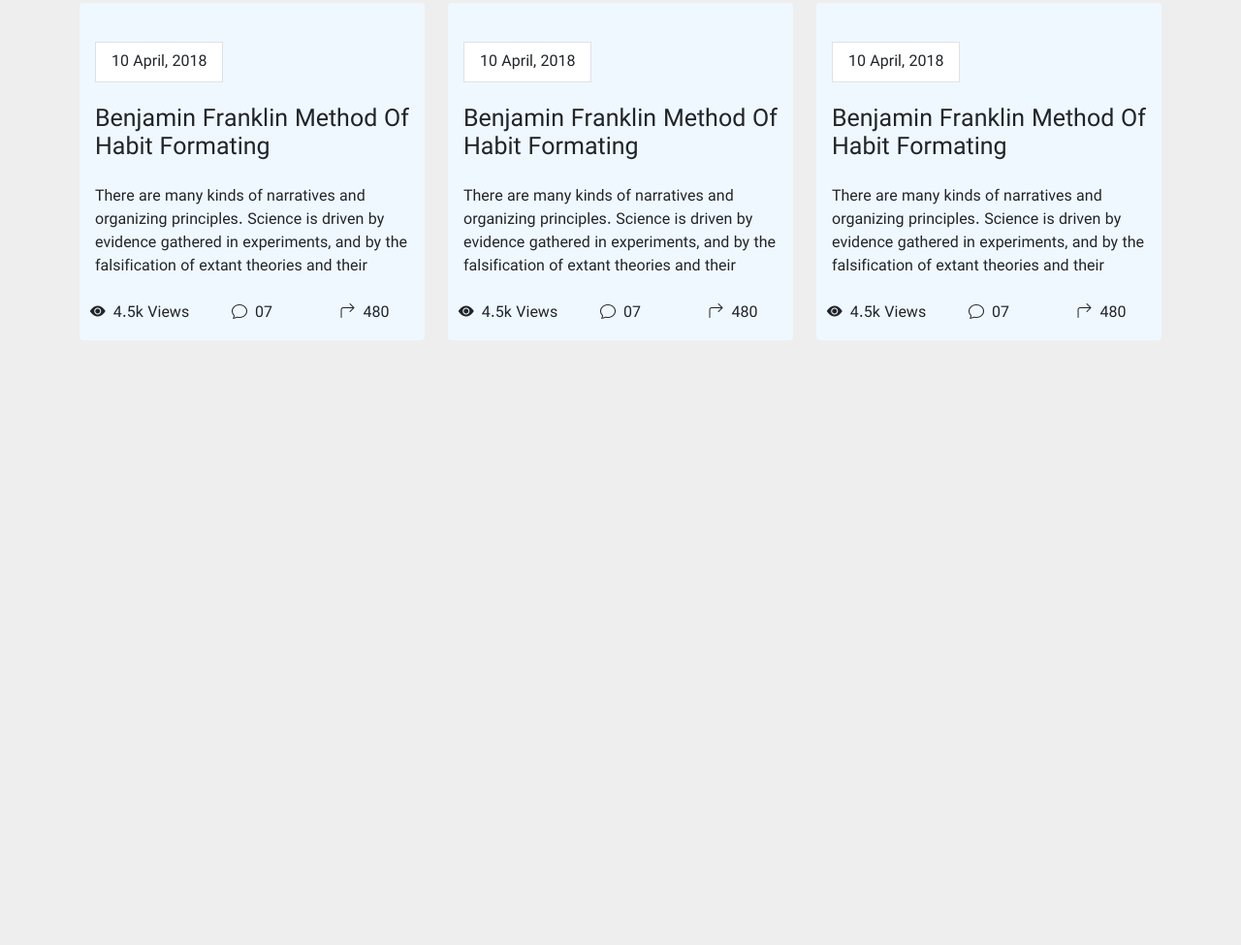
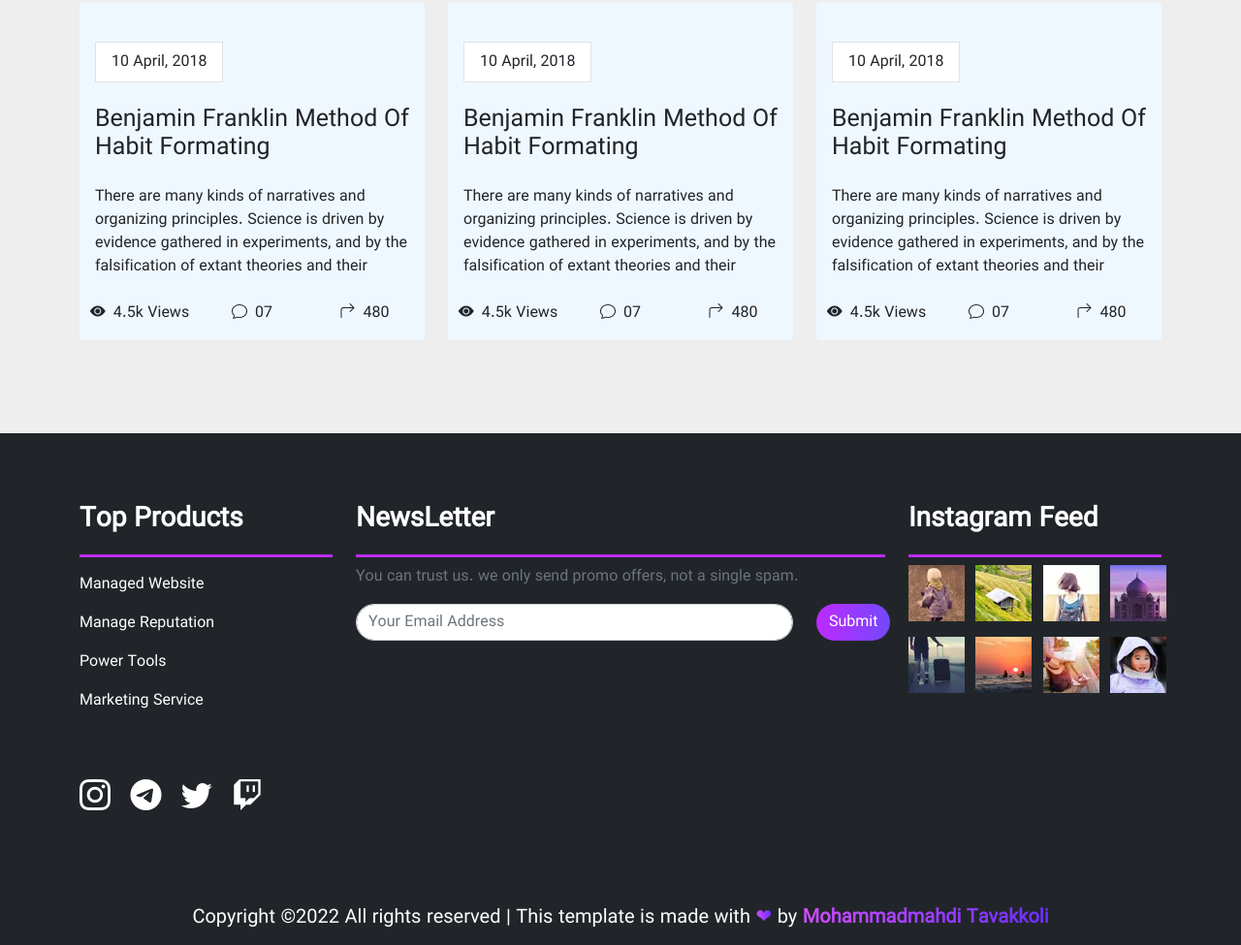
Before and after one commit to mm-tvkl/Complete-Project-3, a website: page index.html in a window 1280 px wide. Shown: the part 5870-6845 px from the top of the page at 97% size. Before the commit the page ends 6317 px from the top, so only its background shows below. Drawn offline with nearby package versions, Linux system fonts and the light colour scheme; files whose address does not match are found by name.

Commit message:
Footer Section and Author Name

```diff
--- a/css/style.css
+++ b/css/style.css
@@ -197,3 +197,42 @@ body {
 .m-card-title {
     font-size: 25px;
 }
+
+.footer-title {
+    border-bottom: 3px solid #bc2bff;
+    padding-bottom: 20px;
+}
+
+.ulItem a {
+    color: white;
+    text-decoration: none;
+    transition: color 200ms;
+}
+
+.ulItem a:hover {
+    color: #eb9dff;
+}
+
+.authorName {
+    background: -webkit-linear-gradient(180deg, #6a2eff, #d04eff);
+    -webkit-background-clip: text;
+    -webkit-text-fill-color: transparent;
+    -moz-background-clip: text;
+    -moz-text-fill-color: transparent;
+    -o-background-clip: text;
+    -o-text-fill-color: transparent;
+}
+
+.icon-link {
+    color: white;
+}
+
+.icon-link:hover {
+    background: -webkit-linear-gradient(180deg, #6a2eff, #d04eff);
+    -webkit-background-clip: text;
+    -webkit-text-fill-color: transparent;
+    -moz-background-clip: text;
+    -moz-text-fill-color: transparent;
+    -o-background-clip: text;
+    -o-text-fill-color: transparent;
+}
--- a/index.html
+++ b/index.html
@@ -549,6 +549,84 @@
         </div>
     </section>
 
+    <!-- Footer -->
+    <footer>
+        <!-- Main Content -->
+        <div class="container-fluid bg-dark py-5">
+            <div class="container py-4">
+                <div class="row gy-5">
+                    <div class="col-sm-12 col-lg-3">
+                        <h3 class="footer-title text-white fw-bolder">Top Products</h3>
+                        <ul class="list-unstyled">
+                            <li class="my-3 ulItem"><a href="#">Managed Website</a></li>
+                            <li class="my-3 ulItem"><a href="#">Manage Reputation</a></li>
+                            <li class="my-3 ulItem"><a href="#">Power Tools</a></li>
+                            <li class="my-3 ulItem"><a href="#">Marketing Service</a></li>
+                        </ul>
+                    </div>
+                    <div class="col-sm-12 col-lg-6">
+                        <h3 class="footer-title text-white fw-bolder">NewsLetter</h3>
+                        <p class="text-muted">You can trust us. we only send promo offers, not a single spam.</p>
+                        <div class="row gy-3">
+                            <div class="col-lg-10 col-sm-12 col-md-9">
+                                <input type="text" class="form-control rounded-pill " placeholder="Your Email Address">
+                            </div>
+                            <div class="col-lg-2 col-sm-12 col-md-3 d-grid">
+                                <input type="submit" class="btn btn-purple-gradient rounded-pill">
+                            </div>
+                        </div>
+                    </div>
+                    <div class="col-sm-12 col-lg-3">
+                        <h3 class="footer-title text-white fw-bolder">Instagram Feed</h3>
+                        <div class="row gy-3 gx-3">
+                            <div class="col-sm-1 col-md-3 col-lg-3 text-center text-sm-start mx-3 mx-lg-0">
+                                <img src="./img/feed1.png" alt="">
+                            </div>
+                            <div class="col-sm-1 col-md-3 col-lg-3 text-center text-sm-start mx-3 mx-lg-0">
+                                <img src="./img/feed2.png" alt="">
+                            </div>
+                            <div class="col-sm-1 col-md-3 col-lg-3 text-center text-sm-start mx-3 mx-lg-0">
+                                <img src="./img/feed3.png" alt="">
+                            </div>
+                            <div class="col-sm-1 col-md-3 col-lg-3 text-center text-sm-start mx-3 mx-lg-0">
+                                <img src="./img/feed4.png" alt="">
+                            </div>
+                            <div class="col-sm-1 col-md-3 col-lg-3 text-center text-sm-start mx-3 mx-lg-0">
+                                <img src="./img/feed5.png" alt="">
+                            </div>
+                            <div class="col-sm-1 col-md-3 col-lg-3 text-center text-sm-start mx-3 mx-lg-0">
+                                <img src="./img/feed6.png" alt="">
+                            </div>
+                            <div class="col-sm-1 col-md-3 col-lg-3 text-center text-sm-start mx-3 mx-lg-0">
+                                <img src="./img/feed7.png" alt="">
+                            </div>
+                            <div class="col-sm-1 col-md-3 col-lg-3 text-center text-sm-start mx-3 mx-lg-0">
+                                <img src="./img/feed8.png" alt="">
+                            </div>
+                        </div>
+                    </div>
+                </div>
+
+                <div class="mt-5 text-center text-sm-center text-lg-start">
+                    <a href="#" class="me-2 fs-2 icon-link" data-bs-toggle="tooltip" data-bs-placement="bottom" title="Instagram"><i class="bi bi-instagram"></i></a>
+                    <a href="#" class="mx-2 fs-2 icon-link" data-bs-toggle="tooltip" data-bs-placement="bottom" title="Telegram"><i class="bi bi-telegram"></i></a>
+                    <a href="#" class="mx-2 fs-2 icon-link" data-bs-toggle="tooltip" data-bs-placement="bottom" title="Twitter"><i class="bi bi-twitter"></i></a>
+                    <a href="#" class="mx-2 fs-2 icon-link" data-bs-toggle="tooltip" data-bs-placement="bottom" title="Twitch"><i class="bi bi-twitch"></i></a>
+                </div>
+            </div>
+        </div>
+        </div>
+
+        <!-- The Name of ... -->
+        <div class="container-fluid py-3 bg-dark">
+            <div class="container text-center">
+                <h5 class="mb-0 text-white">Copyright ©2022 All rights reserved | This template is made with <span class="authorName">&#10084;</span> by
+                    <a href="#" class="authorName fw-bolder">Mohammadmahdi Tavakkoli</a>
+                </h5>
+            </div>
+        </div>
+    </footer>
+
 </body>
 <!-- Bootstrap Bundle.js -->
 <script src="./node_modules/bootstrap/dist/js/bootstrap.bundle.min.js"></script>
@@ -560,4 +638,8 @@
 <!-- My Script.js -->
 <script src="./js/script.js"></script>
 
+<script src="./js/script.js"></script>
+
 </html>
+
+</html>
--- a/js/script.js
+++ b/js/script.js
@@ -1,9 +1,9 @@
-$(document).ready(function () {
+$(document).ready(function() {
     $("#owl-carousel1").owlCarousel({
         loop: true,
         margin: 20,
         responsiveClass: true,
-        autoplayHoverPause:true,
+        autoplayHoverPause: true,
         responsive: {
             0: {
                 items: 1,
@@ -15,10 +15,10 @@ $(document).ready(function () {
                 nav: false,
                 loop: true
             },
-            900:{
-                items:2,
-                nav:false,
-                loop:true
+            900: {
+                items: 2,
+                nav: false,
+                loop: true
             },
             1000: {
                 items: 4,
@@ -31,33 +31,38 @@ $(document).ready(function () {
         stagePadding: 50,
         autoplay: true,
         autoplay: 2000,
-        dotsEach:2,
-        dotsSpeed:200
+        dotsEach: 2,
+        dotsSpeed: 200
     });
 });
 
-$(document).ready(function () {
+$(document).ready(function() {
     $("#owl-carousel2").owlCarousel({
         loop: true,
         margin: 20,
         responsiveClass: true,
-        autoplayHoverPause:true,
+        autoplayHoverPause: true,
         responsive: {
             0: {
                 items: 1,
                 nav: false,
                 loop: true
             },
-            991:{
-                items:2,
-                nav:false,
-                loop:true
+            991: {
+                items: 2,
+                nav: false,
+                loop: true
             }
         },
         stagePadding: 50,
         autoplay: true,
         autoplay: 2000,
-        dotsEach:1,
-        dotsSpeed:200
+        dotsEach: 1,
+        dotsSpeed: 200
     });
 });
+
+var tooltipTriggerList = [].slice.call(document.querySelectorAll('[data-bs-toggle="tooltip"]'))
+var tooltipList = tooltipTriggerList.map(function(tooltipTriggerEl) {
+    return new bootstrap.Tooltip(tooltipTriggerEl)
+})
```
Also changed, not shown: img/feed1.png (added), img/feed2.png (added), img/feed3.png (added), img/feed4.png (added), img/feed5.png (added), img/feed6.png (added), img/feed7.png (added), img/feed8.png (added).
